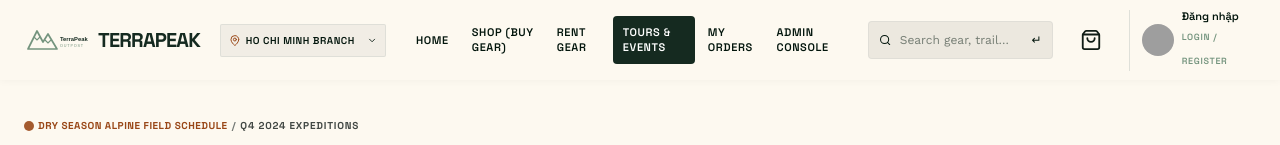
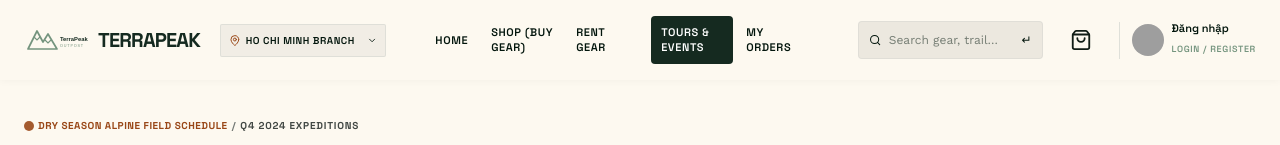
Before and after one commit to AnhND81225/travel-with-me-Frontend, a React (Vite) app: page /tours in a window 1280 px wide. Shown: the top 145 px of the page. Built offline with nearby package versions, Linux system fonts and the light colour scheme; grey boxes are pictures that could not be loaded.

Commit message:
fix: admin console

```diff
--- a/src/components/common/Header.tsx
+++ b/src/components/common/Header.tsx
@@ -50,7 +50,6 @@ export function Header() {
   }, []);
   const navigate = useNavigate();
   const { pathname } = useLocation();
-  const isReferencePage = pathname === "/orders" || pathname === "/tours";
   const currentBranch = storefrontBranches.find(
     (b) => b.id === selectedStation.id,
   );
@@ -60,7 +59,6 @@ export function Header() {
     ["/rent", "Rent Gear"],
     ["/tours", "Tours & Events"],
     ["/orders", "My Orders"],
-    ...(isReferencePage ? [["/admin", "Admin Console"]] : []),
   ];
   function search(e: React.FormEvent) {
     e.preventDefault();
```
